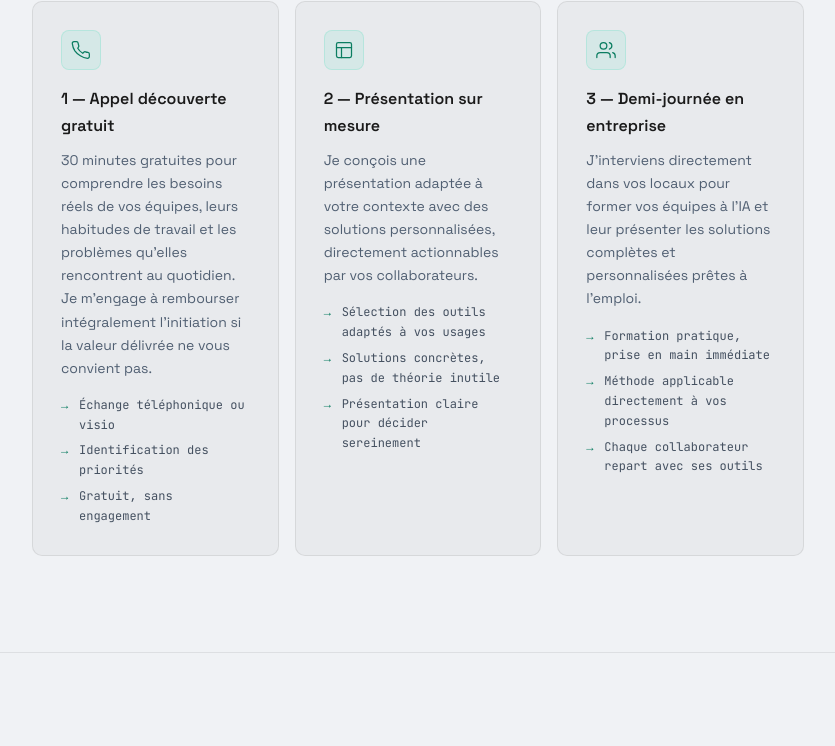
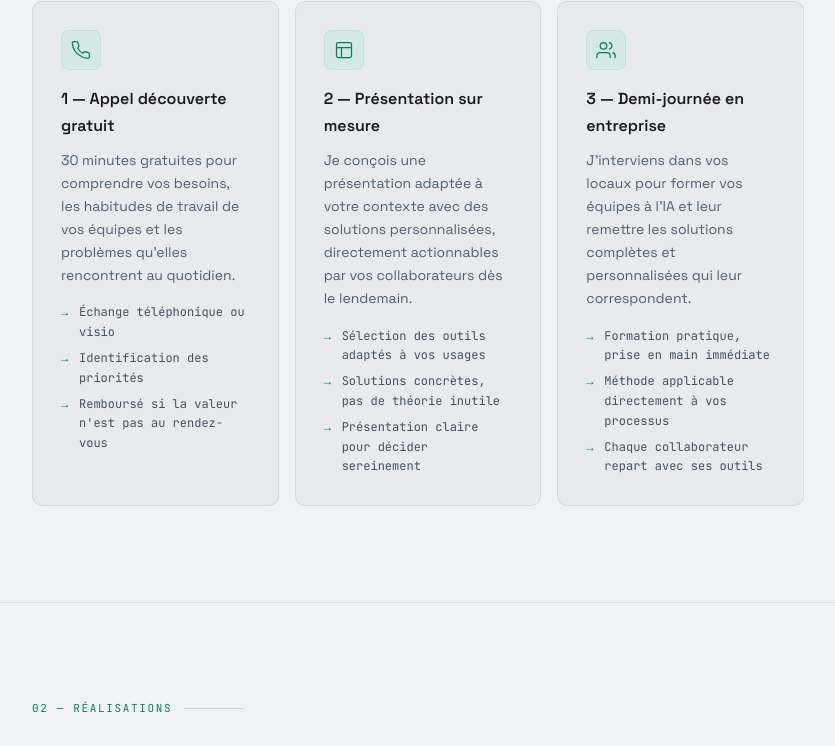
Before and after one commit to 99Jared9/consulting, a plain HTML site: page index.html in a window 1280 px wide. Shown: the part 1140-1886 px from the top of the page, without its empty margins (222-1057 px from the left). Drawn offline with Linux system fonts and the light colour scheme; a script that the page names is missing.

Commit message:
content : équilibrage cartes services + garantie remboursement
- Cartes 1/2/3 rééquilibrées pour une hauteur visuelle homogène
- Garantie remboursement déplacée en bullet carte 1
- Garantie également intégrée dans la section contact

Co-Authored-By: Claude Sonnet 4.6 <noreply@anthropic.com>

```diff
--- a/index.html
+++ b/index.html
@@ -123,11 +123,11 @@ h1 .dim{color:var(--muted);font-weight:300}
           <svg width="20" height="20" viewBox="0 0 24 24" fill="none" stroke="currentColor" stroke-width="1.5" stroke-linecap="round" stroke-linejoin="round"><path d="M22 16.92v3a2 2 0 0 1-2.18 2 19.79 19.79 0 0 1-8.63-3.07A19.5 19.5 0 0 1 4.64 13a19.79 19.79 0 0 1-3.07-8.67A2 2 0 0 1 3.55 2h3a2 2 0 0 1 2 1.72 12.84 12.84 0 0 0 .7 2.81 2 2 0 0 1-.45 2.11L8.09 9.91a16 16 0 0 0 6 6l1.27-1.27a2 2 0 0 1 2.11-.45 12.84 12.84 0 0 0 2.81.7A2 2 0 0 1 22 16.92z"/></svg>
         </div>
         <h3 class="service-title">1 — Appel découverte gratuit</h3>
-        <p class="service-desc">30 minutes gratuites pour comprendre les besoins réels de vos équipes, leurs habitudes de travail et les problèmes qu'elles rencontrent au quotidien. Je m'engage à rembourser intégralement l'initiation si la valeur délivrée ne vous convient pas.</p>
+        <p class="service-desc">30 minutes gratuites pour comprendre vos besoins, les habitudes de travail de vos équipes et les problèmes qu'elles rencontrent au quotidien.</p>
         <ul class="service-list">
           <li>Échange téléphonique ou visio</li>
           <li>Identification des priorités</li>
-          <li>Gratuit, sans engagement</li>
+          <li>Remboursé si la valeur n'est pas au rendez-vous</li>
         </ul>
       </div>
 
@@ -136,7 +136,7 @@ h1 .dim{color:var(--muted);font-weight:300}
           <svg width="20" height="20" viewBox="0 0 24 24" fill="none" stroke="currentColor" stroke-width="1.5" stroke-linecap="round" stroke-linejoin="round"><rect x="3" y="3" width="18" height="18" rx="2"/><line x1="3" y1="9" x2="21" y2="9"/><polyline points="9 21 9 9"/></svg>
         </div>
         <h3 class="service-title">2 — Présentation sur mesure</h3>
-        <p class="service-desc">Je conçois une présentation adaptée à votre contexte avec des solutions personnalisées, directement actionnables par vos collaborateurs.</p>
+        <p class="service-desc">Je conçois une présentation adaptée à votre contexte avec des solutions personnalisées, directement actionnables par vos collaborateurs dès le lendemain.</p>
         <ul class="service-list">
           <li>Sélection des outils adaptés à vos usages</li>
           <li>Solutions concrètes, pas de théorie inutile</li>
@@ -149,7 +149,7 @@ h1 .dim{color:var(--muted);font-weight:300}
           <svg width="20" height="20" viewBox="0 0 24 24" fill="none" stroke="currentColor" stroke-width="1.5" stroke-linecap="round" stroke-linejoin="round"><path d="M17 21v-2a4 4 0 0 0-4-4H5a4 4 0 0 0-4 4v2"/><circle cx="9" cy="7" r="4"/><path d="M23 21v-2a4 4 0 0 0-3-3.87"/><path d="M16 3.13a4 4 0 0 1 0 7.75"/></svg>
         </div>
         <h3 class="service-title">3 — Demi-journée en entreprise</h3>
-        <p class="service-desc">J'interviens directement dans vos locaux pour former vos équipes à l'IA et leur présenter les solutions complètes et personnalisées prêtes à l'emploi.</p>
+        <p class="service-desc">J'interviens dans vos locaux pour former vos équipes à l'IA et leur remettre les solutions complètes et personnalisées qui leur correspondent.</p>
         <ul class="service-list">
           <li>Formation pratique, prise en main immédiate</li>
           <li>Méthode applicable directement à vos processus</li>
@@ -400,7 +400,7 @@ h1 .dim{color:var(--muted);font-weight:300}
     <div class="contact-inner">
       <h2 id="contact-title">Organisons un appel de 30 minutes</h2>
       <p>Vous voulez que vos équipes adoptent l'IA sans résistance ni perte de temps ? Réservez un appel — après un premier échange gratuit de 30 minutes, je vous propose un format adapté sous 48h.</p>
-      <p>Sans engagement. Je commence toujours par comprendre vos enjeux avant de proposer quoi que ce soit.</p>
+      <p>Sans engagement. Je commence toujours par comprendre vos enjeux avant de proposer quoi que ce soit — et si l'initiation ne vous apporte pas la valeur attendue, je vous rembourse intégralement.</p>
       <div class="calendly-inline-widget" data-url="https://calendly.com/contact-9jared99/30min?background_color=0d1117&text_color=e8edf2&primary_color=00d4a0" style="min-width:320px;height:700px;"></div>
       <script type="text/javascript" src="https://assets.calendly.com/assets/external/widget.js" async></script>
     </div>
```
